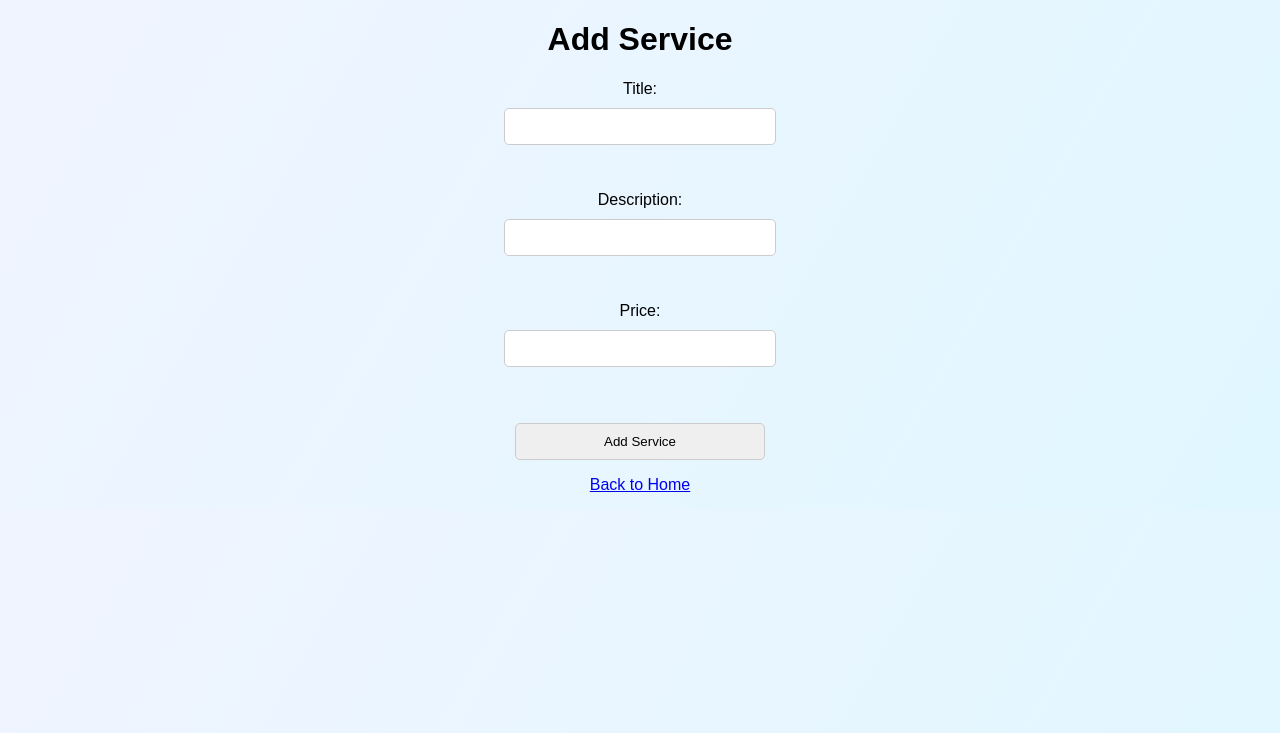
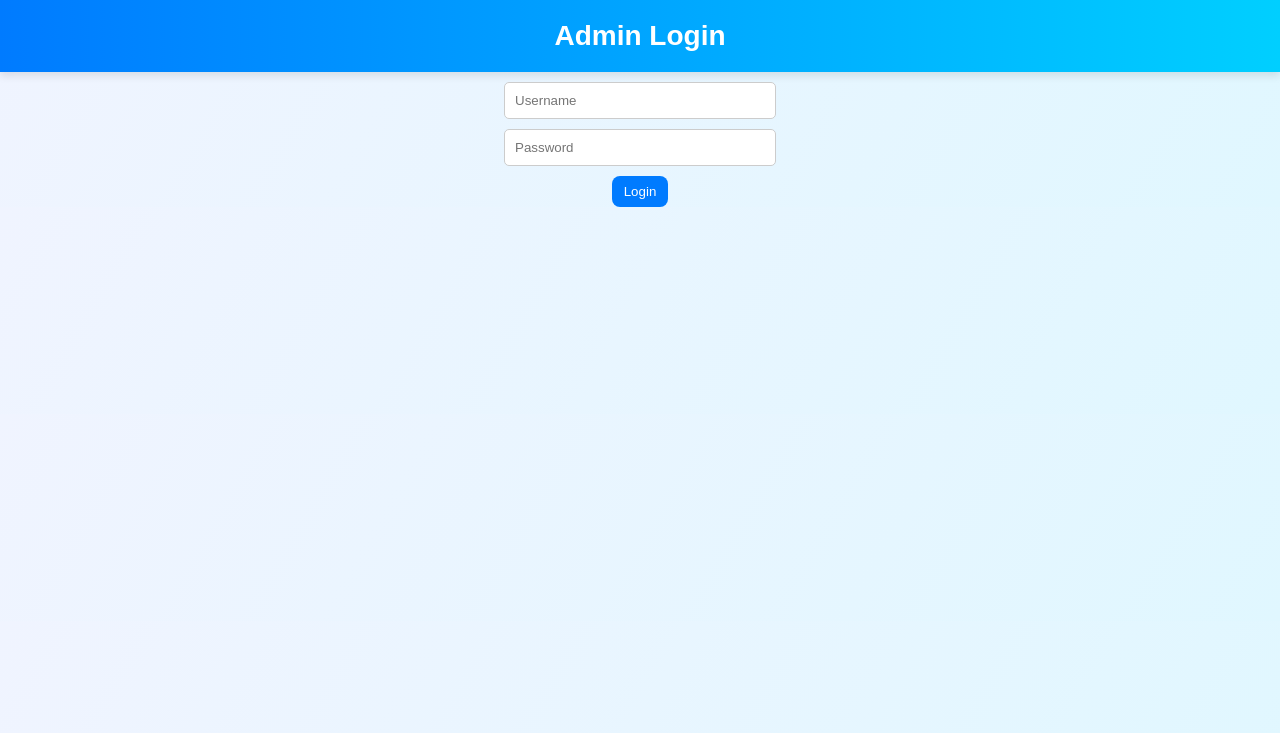
Before and after one commit to RizwanMansori/LocalServicesApp, a Flask app: template templates/add_service.html in a window 1280 px wide. Shown: the top 733 px of the page. Run offline with Flask 3, Linux system fonts and the light colour scheme; the template is opened without the code that fills it, so the values that code supplies are empty.

Commit message:
Update add_service.html

```diff
--- a/templates/add_service.html
+++ b/templates/add_service.html
@@ -1,17 +1,23 @@
 <!DOCTYPE html>
-<html>
+<html lang="en">
 <head>
-    <title>Add Service</title>
-    <link rel="stylesheet" type="text/css" href="{{ url_for('static', filename='style.css') }}">
+<meta charset="UTF-8">
+<title>Admin Login</title>
+<link rel="stylesheet" href="{{ url_for('static', filename='style.css') }}">
 </head>
 <body>
-    <h1>Add Service</h1>
-    <form method="POST">
-        Title: <input type="text" name="title" required><br><br>
-        Description: <input type="text" name="description" required><br><br>
-        Price: <input type="number" name="price" step="0.01" required><br><br>
-        <input type="submit" value="Add Service">
-    </form>
-    <p><a href="{{ url_for('home') }}">Back to Home</a></p>
+
+<header>Admin Login</header>
+
+{% if error %}
+<p class="error">{{ error }}</p>
+{% endif %}
+
+<form method="post" action="{{ url_for('admin') }}">
+    <input type="text" name="username" placeholder="Username" required>
+    <input type="password" name="password" placeholder="Password" required>
+    <button type="submit">Login</button>
+</form>
+
 </body>
 </html>
```
